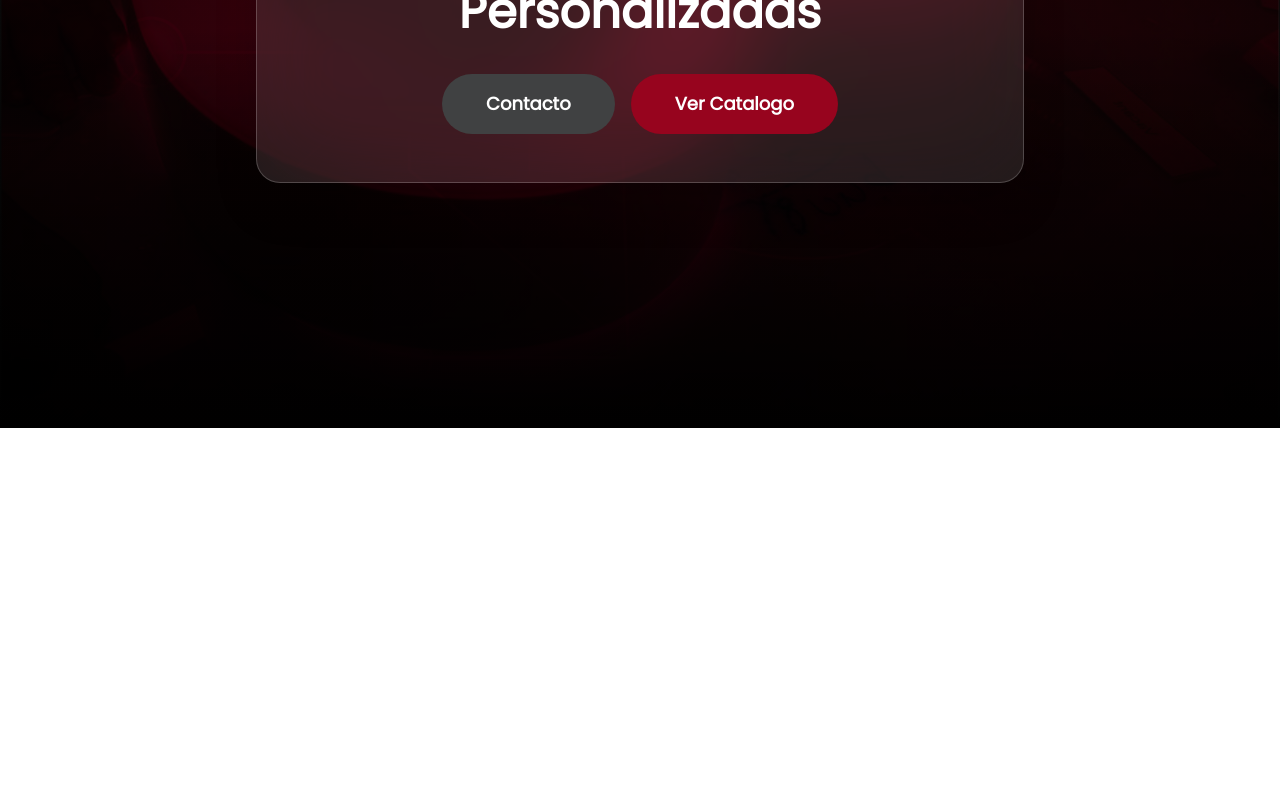
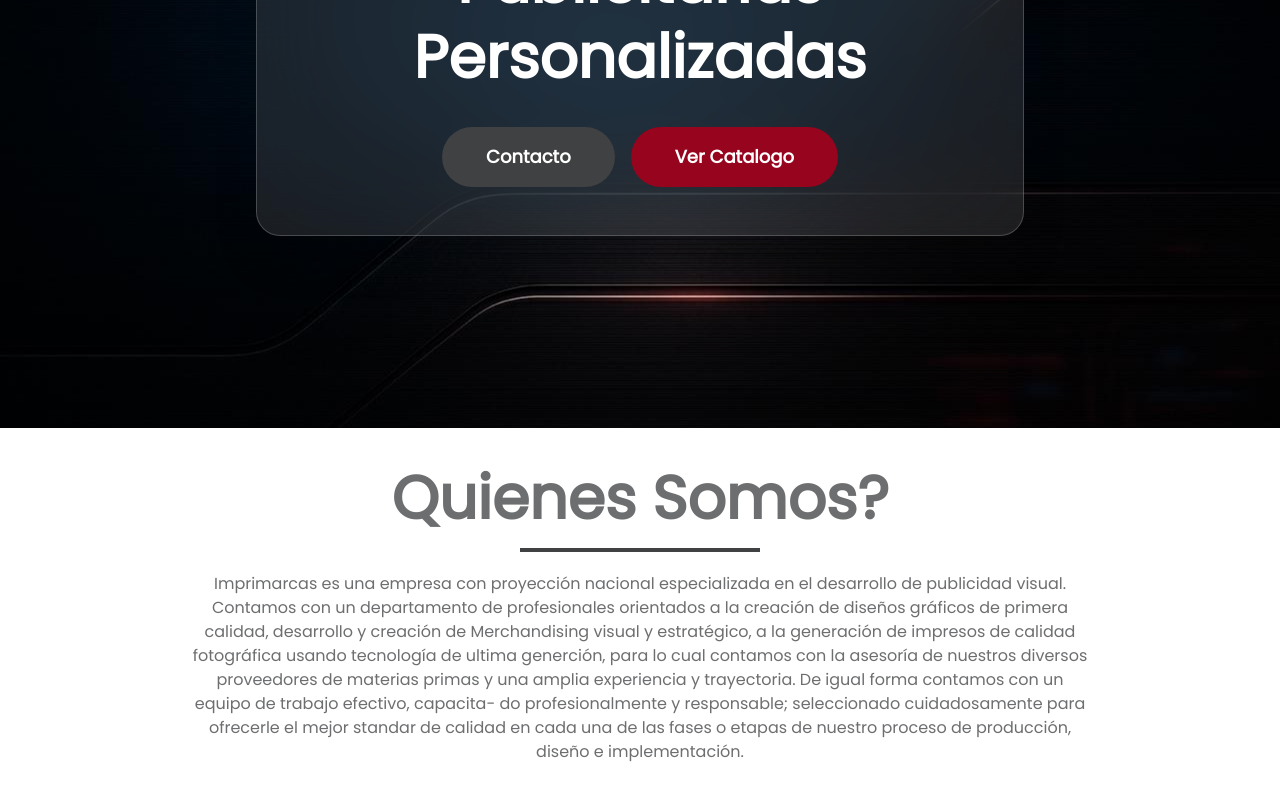
Before and after one commit to benjcarter/imprimarcas, a React (Vite) app: page / in a window 1280 px wide. Shown: the part 372-1172 px from the top of the page. Before the commit the page ends 840 px from the top, so only its background shows below. Built offline with nearby package versions, Linux system fonts and the light colour scheme.

Commit message:
feat: "who are we" section

```diff
--- a/index.html
+++ b/index.html
@@ -1,5 +1,5 @@
 <!doctype html>
-<html lang="en">
+<html lang="es">
   <head>
     <meta charset="UTF-8" />
     <link rel="icon" type="image/svg+xml" href="/vite.svg" />
--- a/src/App.tsx
+++ b/src/App.tsx
@@ -11,7 +11,30 @@
       <Hero />
 
       {/* Main Content */}
-      <main className="mx-auto max-w-7xl p-5"></main>
+      <main className="mx-auto max-w-7xl p-5">
+        <section className="flex flex-col items-center justify-center gap-5 p-5">
+          <h2 className="text-project-gray-foreground text-center text-4xl font-bold md:text-6xl">
+            Quienes Somos?
+          </h2>
+
+          <hr className="border-project-gray w-60 border-2" />
+
+          <p className="text-project-gray-foreground max-w-4xl text-center">
+            Imprimarcas es una empresa con proyección nacional especializada en
+            el desarrollo de publicidad visual. Contamos con un departamento de
+            profesionales orientados a la creación de diseños gráficos de
+            primera calidad, desarrollo y creación de Merchandising visual y
+            estratégico, a la generación de impresos de calidad fotográfica
+            usando tecnología de ultima generción, para lo cual contamos con la
+            asesoría de nuestros diversos proveedores de materias primas y una
+            amplia experiencia y trayectoria. De igual forma contamos con un
+            equipo de trabajo efectivo, capacita- do profesionalmente y
+            responsable; seleccionado cuidadosamente para ofrecerle el mejor
+            standar de calidad en cada una de las fases o etapas de nuestro
+            proceso de producción, diseño e implementación.
+          </p>
+        </section>
+      </main>
 
       <footer id="footer"></footer>
     </>
--- a/src/components/Button.tsx
+++ b/src/components/Button.tsx
@@ -2,22 +2,16 @@
 import { cn } from "../lib/utils";
 
 const variants = cva(
-  "rounded-full text-white font-bold transition-transform md:hover:scale-105 duration-300 ease-out",
+  "rounded-full text-white font-bold transition-transform md:hover:scale-105 duration-300 ease-out px-8 py-3 md:px-11 md:py-4 md:text-lg text-base",
   {
     variants: {
       color: {
         red: "bg-project-red",
         gray: "bg-project-gray"
-      },
-      size: {
-        sm: "py-2 px-5 text-sm",
-        md: "px-8 py-3",
-        lg: "px-11 py-4 text-lg"
       }
     },
     defaultVariants: {
-      color: "gray",
-      size: "md"
+      color: "gray"
     }
   }
 );
@@ -25,9 +19,9 @@
 type ButtonProps = React.ComponentProps<"button"> &
   VariantProps<typeof variants>;
 
-function Button({ color, size, children, className, ...props }: ButtonProps) {
+function Button({ color, children, className, ...props }: ButtonProps) {
   return (
-    <button className={cn(variants({ color, size }), className)} {...props}>
+    <button className={cn(variants({ color }), className)} {...props}>
       {children}
     </button>
   );
--- a/src/components/Hero.tsx
+++ b/src/components/Hero.tsx
@@ -1,21 +1,7 @@
-import { useEffect, useMemo, useState } from "react";
-import heroImage from "../assets/hero.png";
+import heroImage from "../assets/hero.jpeg";
 import Button from "./Button";
 
 function Hero() {
-  const [screenWidth, setScreenWidth] = useState(window.innerWidth);
-  const isMobile = useMemo(() => screenWidth < 768, [screenWidth]);
-
-  useEffect(() => {
-    const handleResize = () => {
-      setScreenWidth(window.innerWidth);
-    };
-
-    window.addEventListener("resize", handleResize);
-
-    return () => window.removeEventListener("resize", handleResize);
-  }, []);
-
   return (
     <section className="relative -mt-20 h-screen w-full overflow-hidden md:-mt-24">
       {/* background image */}
@@ -24,11 +10,6 @@
         style={{ backgroundImage: `url(${heroImage})` }}
       />
 
-      {/* shadow effect over background */}
-      <div className="absolute inset-0 bg-gradient-to-t from-black/80 via-black/40 to-black/60" />
-      <div className="absolute inset-0 bg-gradient-to-r from-black/60 via-transparent to-black/60" />
-      <div className="absolute inset-0 bg-gradient-to-b from-transparent via-transparent to-black/90" />
-
       {/* main container */}
       <div className="absolute inset-0 flex items-center justify-center p-6">
         <div className="relative w-full max-w-3xl">
@@ -36,7 +17,7 @@
           <div className="rounded-3xl border border-white/20 bg-white/10 p-12 shadow-2xl backdrop-blur-2xl">
             {/* content */}
             <div className="space-y-8 text-center">
-              <h1 className="text-3xl leading-tight font-bold text-white md:text-5xl">
+              <h1 className="text-3xl leading-tight font-bold text-white md:text-6xl">
                 Soluciones Publicitarias Personalizadas
               </h1>
 
@@ -48,7 +29,6 @@
                       .getElementById("footer")
                       ?.scrollIntoView({ behavior: "smooth" })
                   }
-                  size={isMobile ? "md" : "lg"}
                   color="gray"
                   className="text-base md:text-lg"
                 >
@@ -57,7 +37,6 @@
                 <Button
                   // push to catalog pdf
                   onClick={() => {}}
-                  size={isMobile ? "md" : "lg"}
                   color="red"
                   className="text-base md:text-lg"
                 >
```
Also changed, not shown: src/assets/hero.jpeg (added), src/assets/hero.png (deleted).
